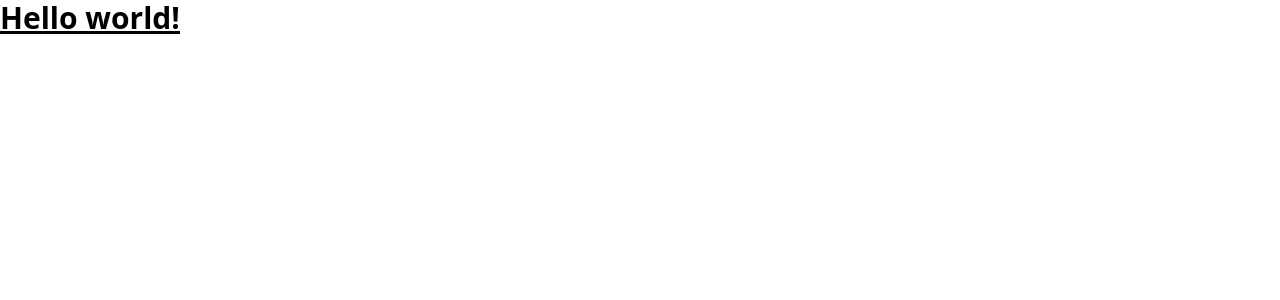
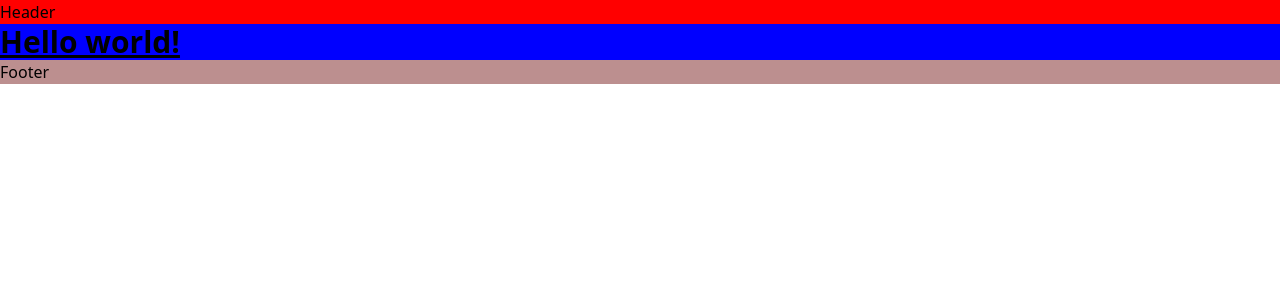
Before and after one commit to Rehman-Ali-SEOSITESOFT/GOSSIP.GG, a Next.js app: page / in a window 1280 px wide. Shown: the top 300 px of the page. Built offline with nearby package versions, Linux system fonts and the light colour scheme.

Commit message:
header footer and componet add color's variables

```diff
--- a/src/app/layout.tsx
+++ b/src/app/layout.tsx
@@ -1,7 +1,8 @@
 
 
 import '../styles/styles.scss';
-
+import Header from '@/layouts/header/Header';
+import Footer from '@/layouts/footer/Footer';
 export default function RootLayout({
   children,
 }: {
@@ -9,12 +10,17 @@ export default function RootLayout({
 }) {
   return (
     <html lang="en">
-      {/*
-        <head /> will contain the components returned by the nearest parent
-        head.tsx. Find out more at https://beta.nextjs.org/docs/api-reference/file-conventions/head
-      */}
+
       <head />
-      <body>{children}</body>
+      <body>
+        <main className='gossip'>
+          <Header />
+          <div className='content'>
+            {children}
+          </div>
+          <Footer />
+        </main>
+      </body>
     </html>
   )
 }
--- a/src/app/page.tsx
+++ b/src/app/page.tsx
@@ -3,7 +3,7 @@
 export default function Home() {
   return (
     <h1 className="text-3xl font-bold underline">
-    Hello world!
-  </h1>
+      Hello world!
+    </h1>
   )
 }
--- /dev/null
+++ b/src/layouts/footer/Footer.tsx
@@ -0,0 +1,9 @@
+import React from 'react'
+
+const Footer = () => {
+    return (
+        <footer>Footer</footer>
+    )
+}
+
+export default Footer
--- /dev/null
+++ b/src/layouts/header/Header.tsx
@@ -0,0 +1,9 @@
+import React from 'react'
+
+const Header = () => {
+    return (
+        <header>Header</header>
+    )
+}
+
+export default Header
--- /dev/null
+++ b/src/styles/layouts/Footer.scss
@@ -0,0 +1,3 @@
+footer {
+  background-color: rosybrown;
+}
--- /dev/null
+++ b/src/styles/layouts/Header.scss
@@ -0,0 +1,3 @@
+header {
+  background-color: red;
+}
--- /dev/null
+++ b/src/styles/pages/home.scss
@@ -0,0 +1,3 @@
+.content {
+  background-color: blue;
+}
--- a/src/styles/styles.scss
+++ b/src/styles/styles.scss
@@ -1,3 +1,11 @@
 @tailwind base;
 @tailwind components;
 @tailwind utilities;
+//  LAYOUTS STYLE'S
+@import "./layouts/Header.scss";
+@import "./layouts/Footer.scss";
+
+//  COMPONENTS STYLE'S
+
+// PAGE'S STYLE'S
+@import "./pages/home.scss";
```
Also changed, not shown: src/styles/constant.scss (added, +19 -0 lines).
